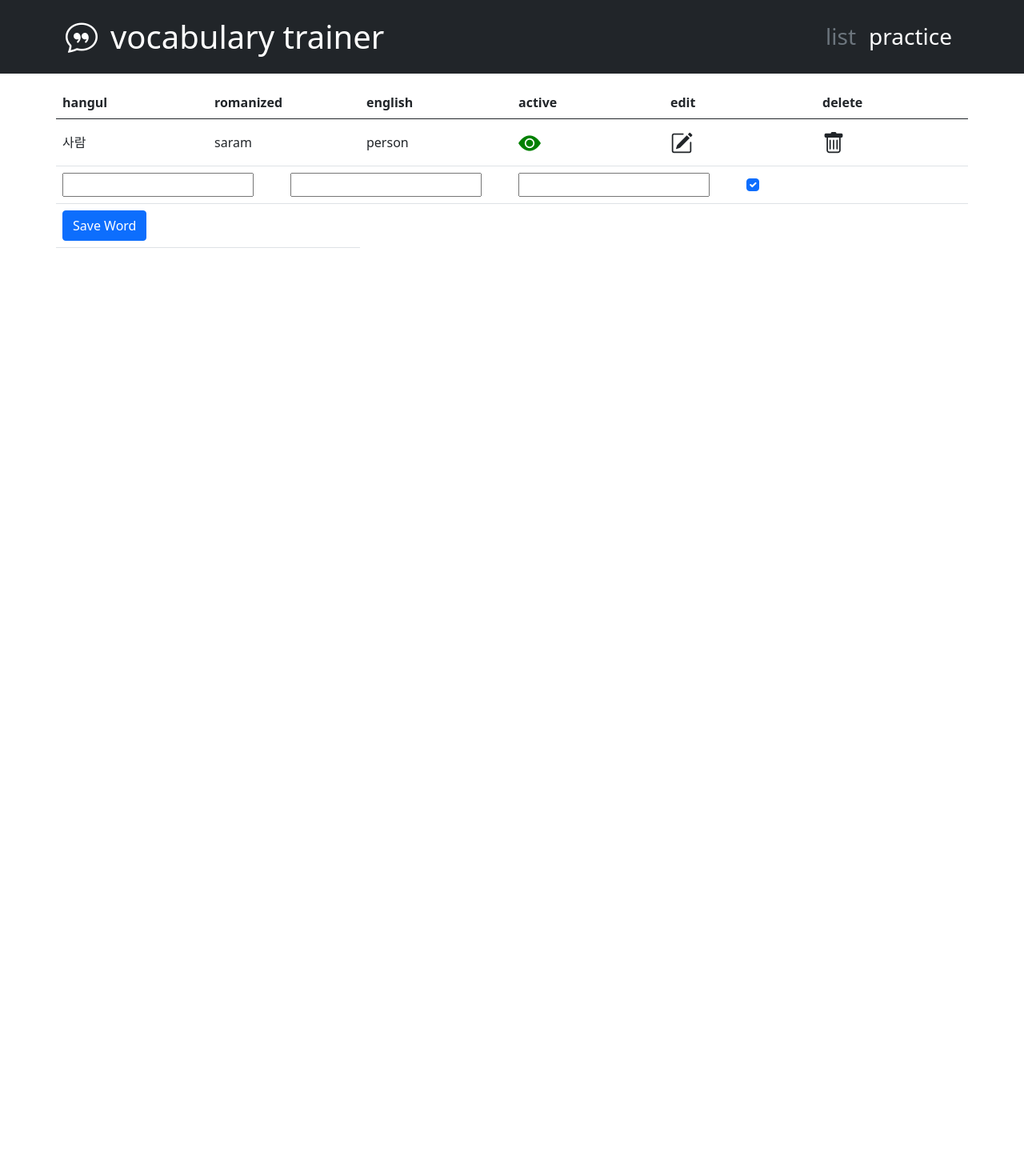
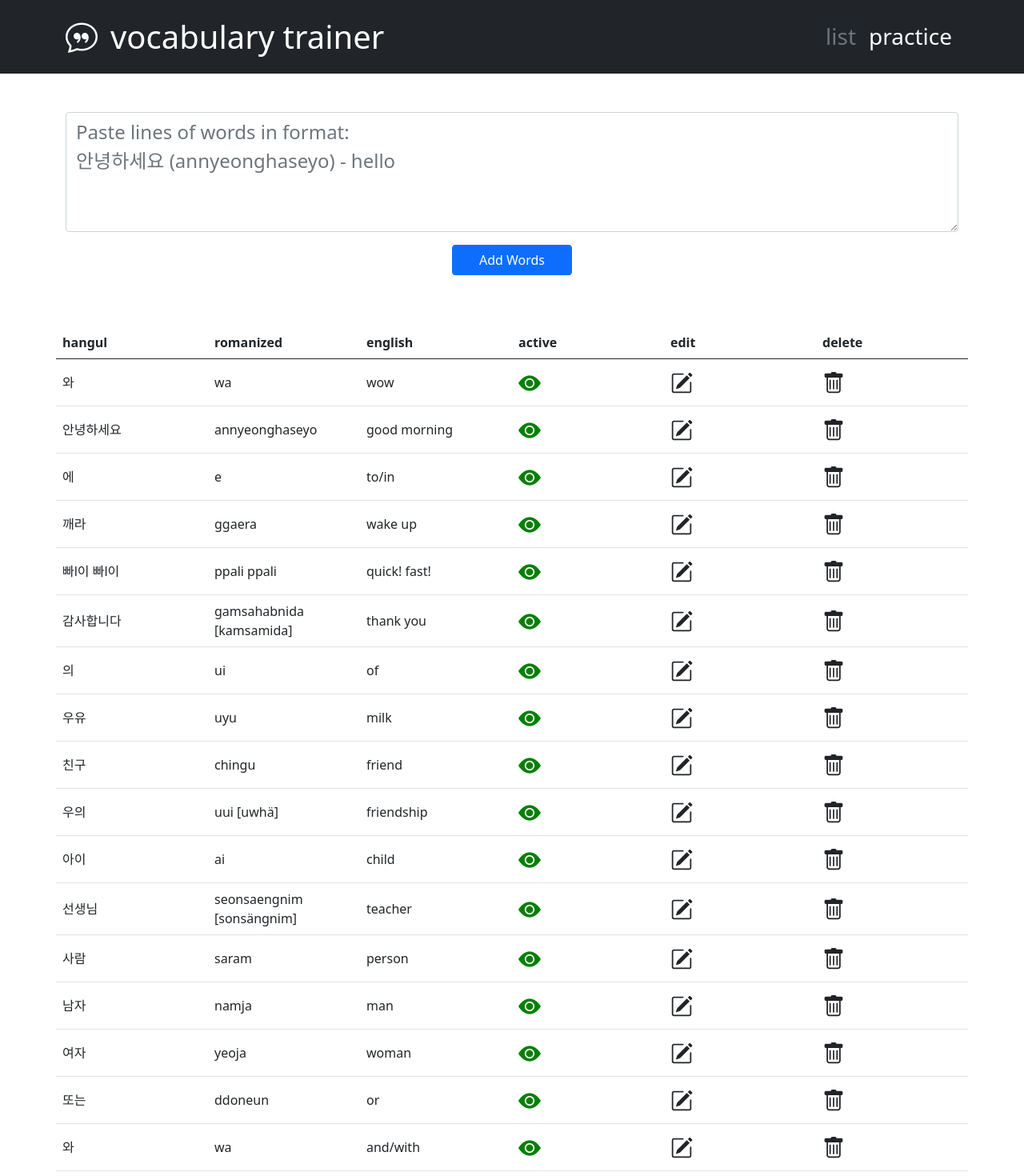
Before and after one commit to sashn/vocabulary-trainer, a React (Create React App) app: page /list in a window 1280 px wide. Shown: the top 1470 px of the page at 80% size. Before the commit the page ends 800 px from the top, so only its background shows below. Built offline with nearby package versions, Linux system fonts and the light colour scheme; data requests are answered from the project's data file.

Commit message:
added AddManyWords component. needs more work though, db server dies from multiple POSTs added active words filter

```diff
--- a/koreanwords.json
+++ b/koreanwords.json
@@ -1,11 +1,130 @@
 {
   "words": [
     {
-      "id": 1,
+      "hangul": "와",
+      "english": "wow",
+      "romanized": "wa",
+      "active": true,
+      "id": 1
+    },
+    {
+      "hangul": "안녕하세요",
+      "english": "good morning",
+      "romanized": "annyeonghaseyo",
+      "active": true,
+      "id": 2
+    },
+    {
+      "hangul": "에",
+      "english": "to/in",
+      "romanized": "e",
+      "active": true,
+      "id": 3
+    },
+    {
+      "hangul": "깨라",
+      "english": "wake up",
+      "romanized": "ggaera",
+      "active": true,
+      "id": 4
+    },
+    {
+      "hangul": "빠l이 빠l이",
+      "english": "quick! fast!",
+      "romanized": "ppali ppali",
+      "active": true,
+      "id": 5
+    },
+    {
+      "hangul": "감사합니다",
+      "english": "thank you",
+      "romanized": "gamsahabnida [kamsamida]",
+      "active": true,
+      "id": 6
+    },
+    {
+      "hangul": "의",
+      "english": "of",
+      "romanized": "ui",
+      "active": true,
+      "id": 7
+    },
+    {
+      "hangul": "우유",
+      "english": "milk",
+      "romanized": "uyu",
+      "active": true,
+      "id": 8
+    },
+    {
+      "hangul": "친구",
+      "english": "friend",
+      "romanized": "chingu",
+      "active": true,
+      "id": 9
+    },
+    {
+      "hangul": "우의",
+      "english": "friendship",
+      "romanized": "uui [uwhä]",
+      "active": true,
+      "id": 10
+    },
+    {
+      "hangul": "아이",
+      "english": "child",
+      "romanized": "ai",
+      "active": true,
+      "id": 11
+    },
+    {
+      "hangul": "선생님",
+      "english": "teacher",
+      "romanized": "seonsaengnim [sonsängnim]",
+      "active": true,
+      "id": 12
+    },
+    {
+      "hangul": "사람",
       "english": "person",
-      "hangul": "사람",
       "romanized": "saram",
-      "active": true
+      "active": true,
+      "id": 13
+    },
+    {
+      "hangul": "남자",
+      "english": "man",
+      "romanized": "namja",
+      "active": true,
+      "id": 14
+    },
+    {
+      "hangul": "여자",
+      "english": "woman",
+      "romanized": "yeoja",
+      "active": true,
+      "id": 15
+    },
+    {
+      "hangul": "또는",
+      "english": "or",
+      "romanized": "ddoneun",
+      "active": true,
+      "id": 16
+    },
+    {
+      "hangul": "와",
+      "english": "and/with",
+      "romanized": "wa",
+      "active": true,
+      "id": 17
+    },
+    {
+      "hangul": "과",
+      "english": "and/with",
+      "romanized": "gwa",
+      "active": true,
+      "id": 18
     }
   ]
 }
--- a/src/App.js
+++ b/src/App.js
@@ -8,6 +8,7 @@
 import Header from './components/Header';
 import Practice from './components/Practice';
 import List from './components/List';
+import AddManyWords from './components/AddManyWords';
 
 function App() {
   const [words, setWords] = useState([]);
@@ -40,6 +41,8 @@
     const data = await res.json();
 
     setWords([...words, data]);
+
+    return data;
   }
 
   const toggleActive = async (id) => {
@@ -75,6 +78,7 @@
       <Header />
       <Switch>
         <Route path="/list">
+          <AddManyWords addWord={ addWord } />
           <List
             words={ words }
             addWord={ addWord }
--- /dev/null
+++ b/src/components/AddManyWords.js
@@ -0,0 +1,46 @@
+import { useState } from 'react';
+
+const AddManyWords = ({ addWord }) => {
+  const [wordsLines, setWordsLines] = useState('');
+
+  const addManyWords = async (e) => {
+    e.preventDefault();
+
+    await wordsLines.split('\n').map(async (wordLine) => {
+      const [hangulAndRomanized, english] = wordLine.split(' - ');
+      const [hangul, romanized,] = hangulAndRomanized.split(/\ \(|\)/);
+
+      if (hangul && english && romanized) {
+        const res = await addWord({
+          hangul: hangul,
+          english: english,
+          romanized: romanized,
+          active: true
+        });
+        return res;
+      }
+    });
+  }
+
+  return (
+    <div className="container my-5">
+      <form onSubmit={ addManyWords }>
+
+        <textarea
+          className="form-control fs-4"
+          value={ wordsLines }
+          placeholder={ "Paste lines of words in format:\n안녕하세요 (annyeonghaseyo) - hello" }
+          style={{ height: "150px" }}
+          onChange={ (e) => setWordsLines(e.target.value) }
+        />
+
+        <div className="text-center">
+          <input type="submit" value="Add Words" className="btn btn-primary my-3" style={{ width: "150px" }} />
+        </div>
+
+      </form>
+    </div>
+  )
+}
+
+export default AddManyWords
--- a/src/components/PracticeForm.js
+++ b/src/components/PracticeForm.js
@@ -15,7 +15,8 @@
   }
 
   const nextTask = () => {
-    const word = words[Math.floor(Math.random() * words.length)];
+    const activeWords = words.filter((word) => word.active);
+    const word = activeWords[Math.floor(Math.random() * activeWords.length)];
 
     if (typeof word !== 'undefined') {
       setQuestion(word.hangul);
```
